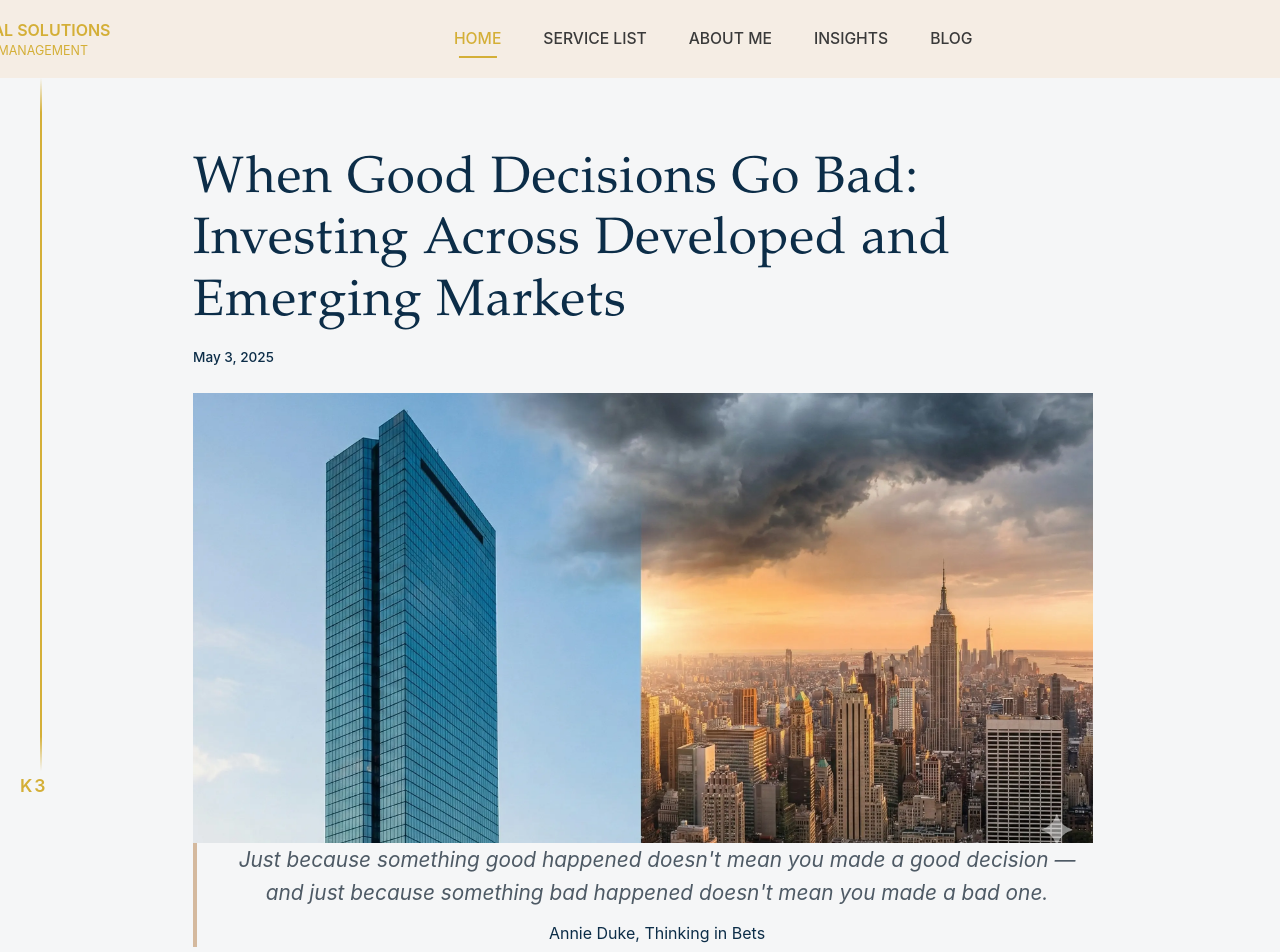
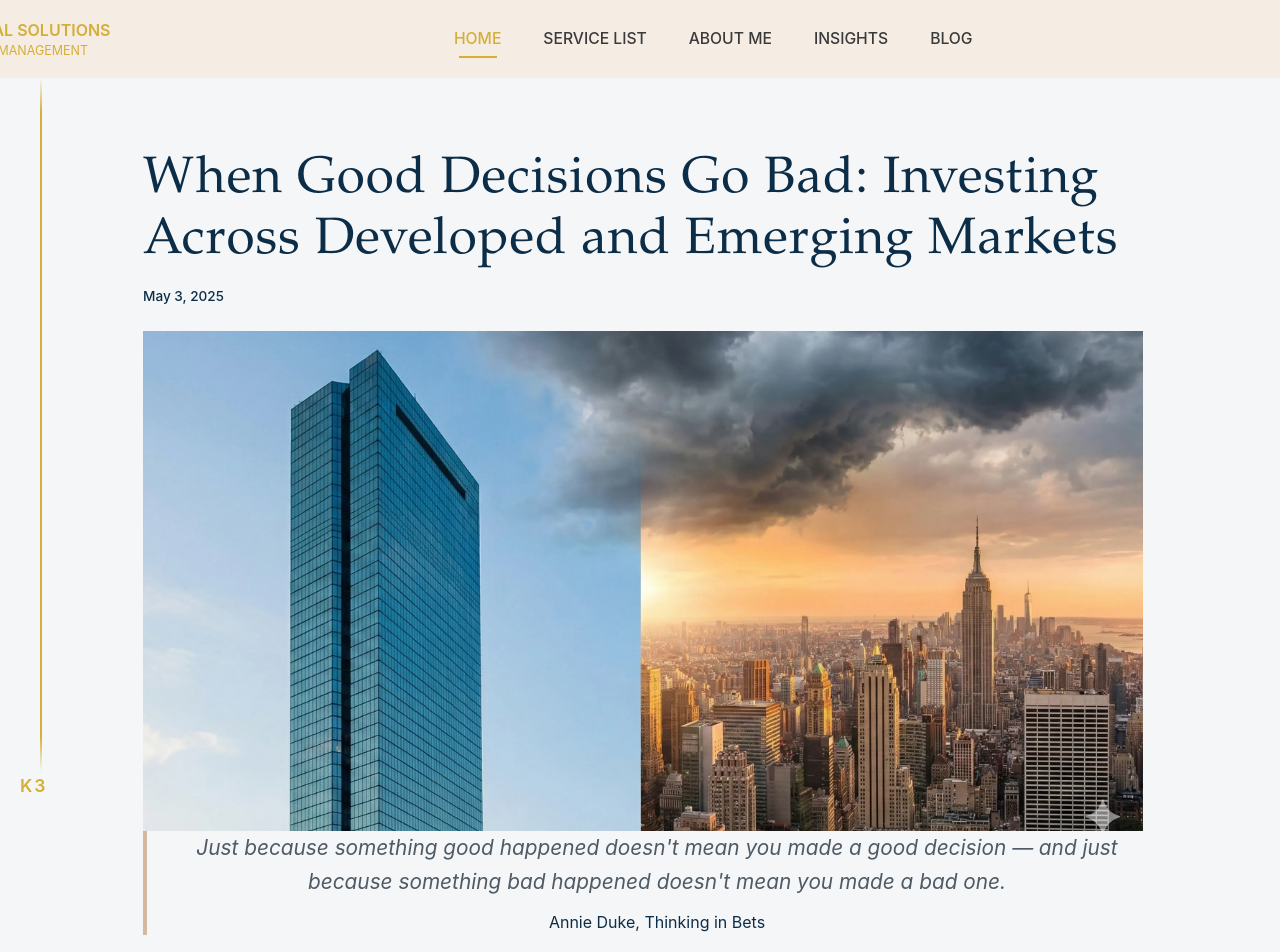
Before and after one commit to indarss/K3CapitalSolutions, a Next.js app: page /blog/Otrais in a window 1280 px wide. Shown: the top 952 px of the page. Built offline with nearby package versions, Linux system fonts and the light colour scheme.

Commit message:
expanding blog posts
expanding blog posts

```diff
--- a/app/blog/[slug]/page.jsx
+++ b/app/blog/[slug]/page.jsx
@@ -49,7 +49,7 @@ export default function BlogPost({ params }) {
           display: "flex",
           justifyContent: "center"
         }}>
-          <div style={{ display: "flex", flexDirection: "column", height: "100%", width: "100%", maxWidth: "900px" }}>
+          <div style={{ display: "flex", flexDirection: "column", height: "100%", width: "100%", maxWidth: "1000px" }}>
             <h1 className="hero-title" style={{ marginBottom: "12px", color: "#0c2d48" }}>
               {data.title}
             </h1>
@@ -75,7 +75,7 @@ export default function BlogPost({ params }) {
           }}>
             <div style={{
               width: "100%",
-              maxWidth: "900px",
+              maxWidth: "1000px",
               display: "flex"
             }}>
               <div style={{
@@ -109,7 +109,7 @@ export default function BlogPost({ params }) {
           display: "flex",
           justifyContent: "center"
         }}>
-          <article className="service-card" style={{ width: "100%", maxWidth: "900px" }}>
+          <article className="service-card" style={{ width: "100%", maxWidth: "1000px" }}>
             <MDXRemote source={contentWithoutBlockquote} />
           </article>
         </div>
```
